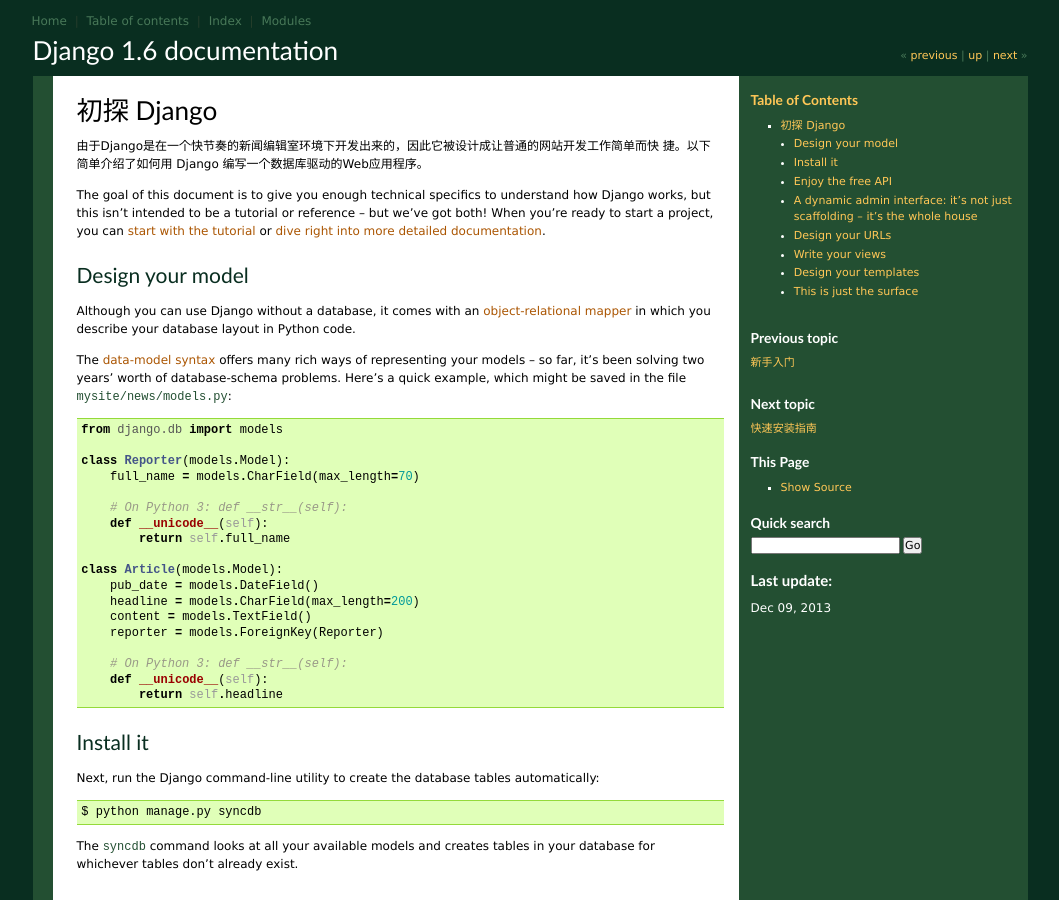
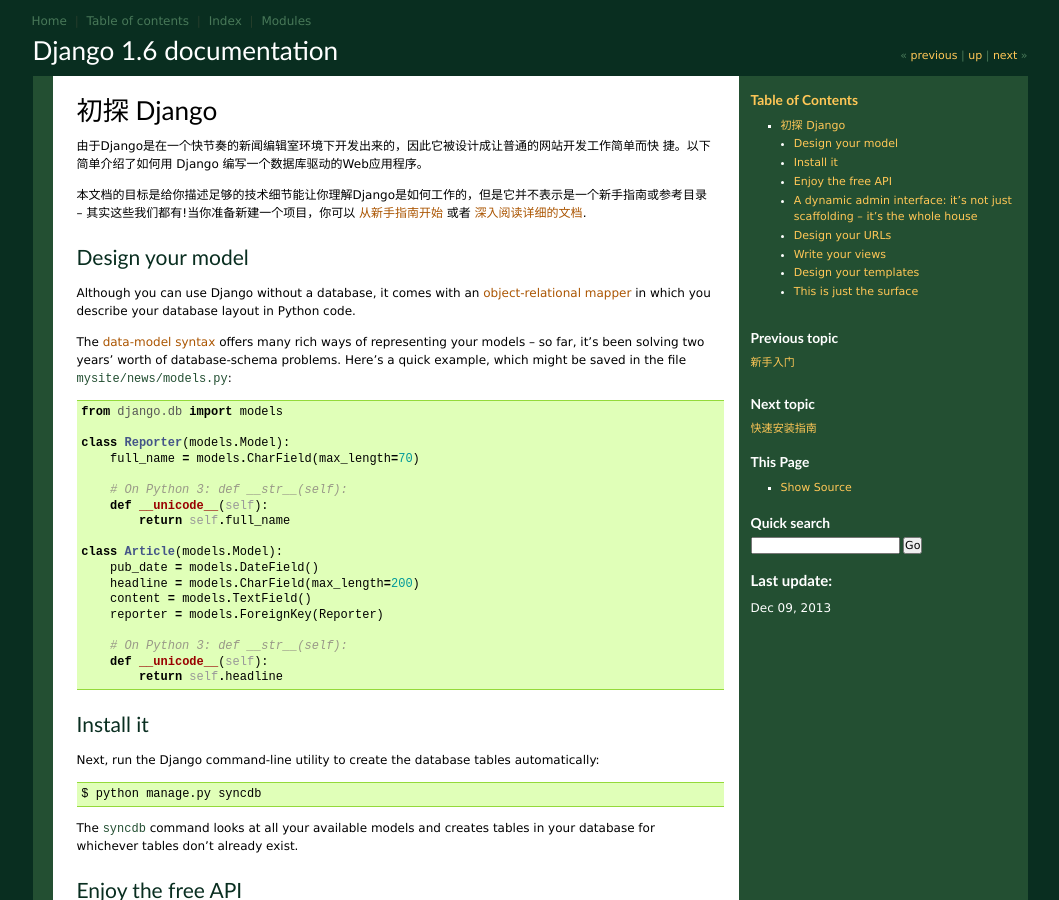
Before and after one commit to ljb-2000/django-chinese-docs-1.6, a Sphinx documentation site: the page built from docs/intro/overview.txt, in a window 1280 px wide and 900 px high. Shown: the whole window, without its empty margins (110-1169 px from the left). Built offline with Sphinx 7.4.7, drawn with Linux system fonts in a browser that asks for light colours; pages that are not in the unit, such as notebooks, are missing from menus; cross-references to code outside the pages are shown as plain code.

Commit message:
overview.txt

```diff
--- a/docs/intro/overview.txt
+++ b/docs/intro/overview.txt
@@ -5,11 +5,8 @@
 由于Django是在一个快节奏的新闻编辑室环境下开发出来的，因此它被设计成让普通的网站开发工作简单而快
 捷。以下简单介绍了如何用 Django 编写一个数据库驱动的Web应用程序。
 
-The goal of this document is to give you enough technical specifics to
-understand how Django works, but this isn't intended to be a tutorial or
-reference -- but we've got both! When you're ready to start a project, you can
-:doc:`start with the tutorial </intro/tutorial01>` or :doc:`dive right into more
-detailed documentation </topics/index>`.
+本文档的目标是给你描述足够的技术细节能让你理解Django是如何工作的，但是它并不表示是一个新手指南或参考目录
+-- 其实这些我们都有!当你准备新建一个项目，你可以 :doc:`从新手指南开始 </intro/tutorial01>` 或者 :doc:`深入阅读详细的文档 </topics/index>`.
 
 Design your model
 =================
```
